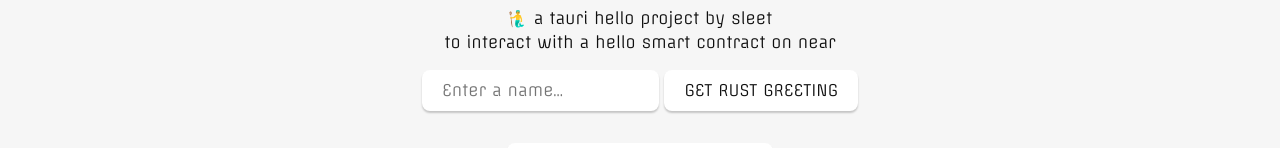
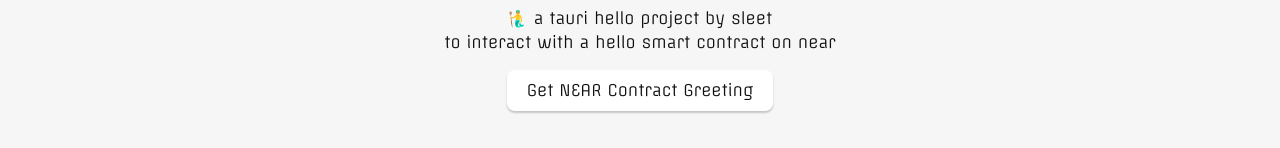
Before and after one commit to sleet-iced/tauri_hello_react, a React (Vite) app: page / in a window 1280 px wide. Shown: the part 261-409 px from the top of the page. Built offline with nearby package versions, Linux system fonts and the light colour scheme.

Commit message:
removed the ruts greeting!

```diff
--- a/src/App.css
+++ b/src/App.css
@@ -98,10 +98,6 @@
   outline: none;
 }
 
-#greet-input {
-  margin-right: 5px;
-}
-
 @media (prefers-color-scheme: dark) {
   :root {
     color: #f6f6f6;
--- a/src/App.tsx
+++ b/src/App.tsx
@@ -5,16 +5,10 @@
 import "./App.css";
 
 function App() {
-  const [greetMsg, setGreetMsg] = useState("");
-  const [name, setName] = useState("");
   const [nearGreeting, setNearGreeting] = useState("");
   const [isLoading, setIsLoading] = useState(false);
   const [error, setError] = useState("");
   const [network, setNetwork] = useState<'testnet' | 'mainnet'>('testnet');
-
-  async function greet() {
-    setGreetMsg(await invoke("greet", { name }));
-  }
 
   async function fetchNearGreeting() {
     try {
@@ -40,22 +34,6 @@
       <h1>hello.sleet.near</h1>
       <p>🧜‍♂️ a tauri hello project by sleet<br/>to interact with a hello smart contract on near</p>
 
-      <form
-        className="row"
-        onSubmit={(e) => {
-          e.preventDefault();
-          greet();
-        }}
-      >
-        <input
-          id="greet-input"
-          onChange={(e) => setName(e.currentTarget.value)}
-          placeholder="Enter a name..."
-        />
-        <button type="submit">GET RUST GREETING</button>
-      </form>
-      <p>{greetMsg}</p>
-
       <div className="near-greeting">
         <button
           onClick={fetchNearGreeting}
```
Also changed, not shown: 1 other file (tests, documents, lock files or other folders).
